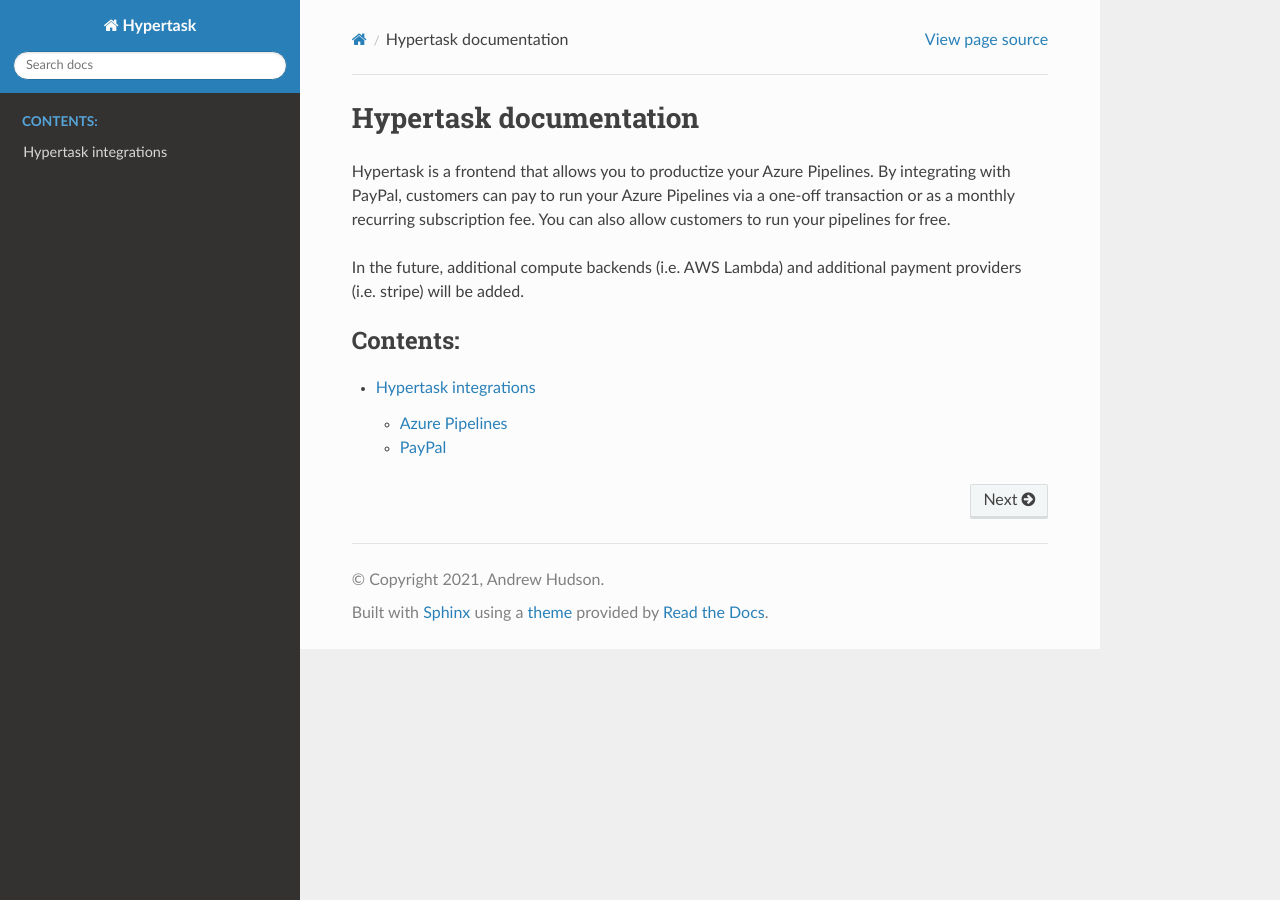
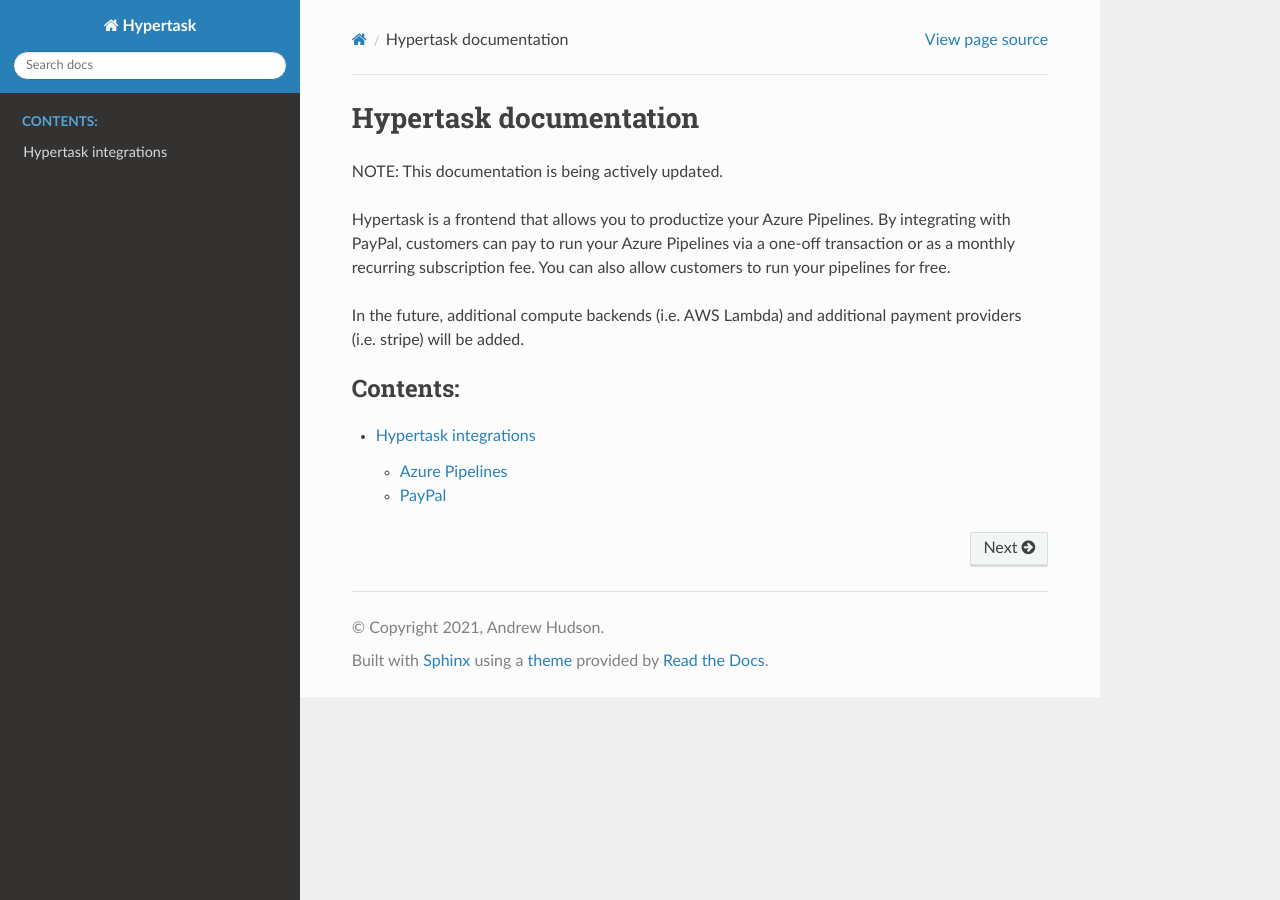
Before and after one commit to saccy/hypertask-documentation, a Sphinx documentation site: the page built from docs/source/index.rst, in a window 1280 px wide. Built offline with Sphinx 7.4.7 and the Read the Docs theme 2.0.0, drawn with Linux system fonts in a browser that asks for light colours.

Commit message:
moved note

```diff
--- a/docs/source/azp.rst
+++ b/docs/source/azp.rst
@@ -1,7 +1,5 @@
 Azure Pipelines
 ===============
-
-NOTE: This documentation is being actively updated.
 
 Azure Pipelines are offered as products to your customers.
 
--- a/docs/source/index.rst
+++ b/docs/source/index.rst
@@ -5,6 +5,8 @@
 
 Hypertask documentation
 =======================
+
+NOTE: This documentation is being actively updated.
 
 Hypertask is a frontend that allows you to productize your Azure Pipelines.
 By integrating with PayPal, customers can pay to run your Azure Pipelines via a one-off transaction or as a monthly recurring subscription fee.
```
